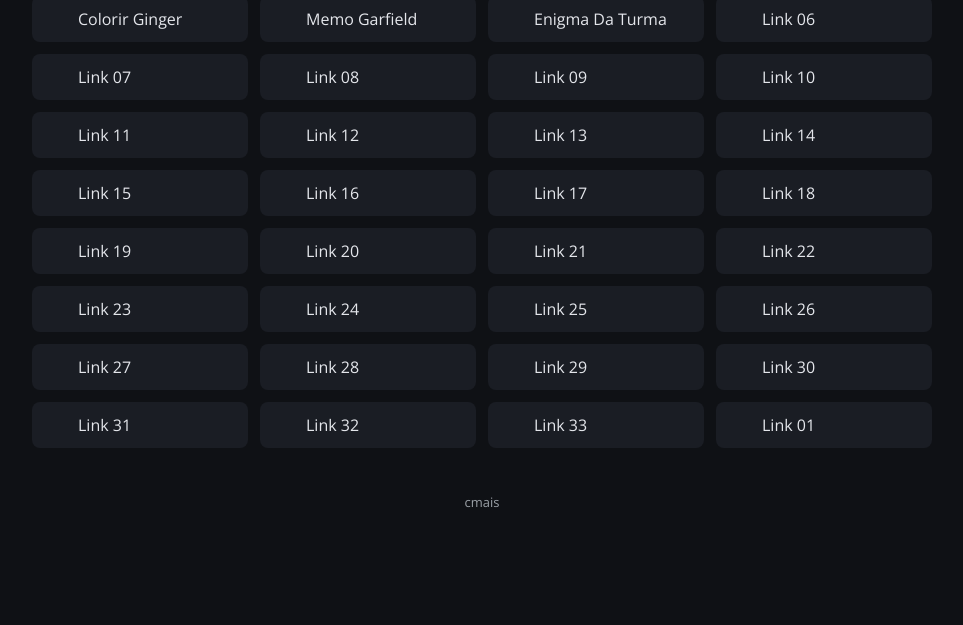
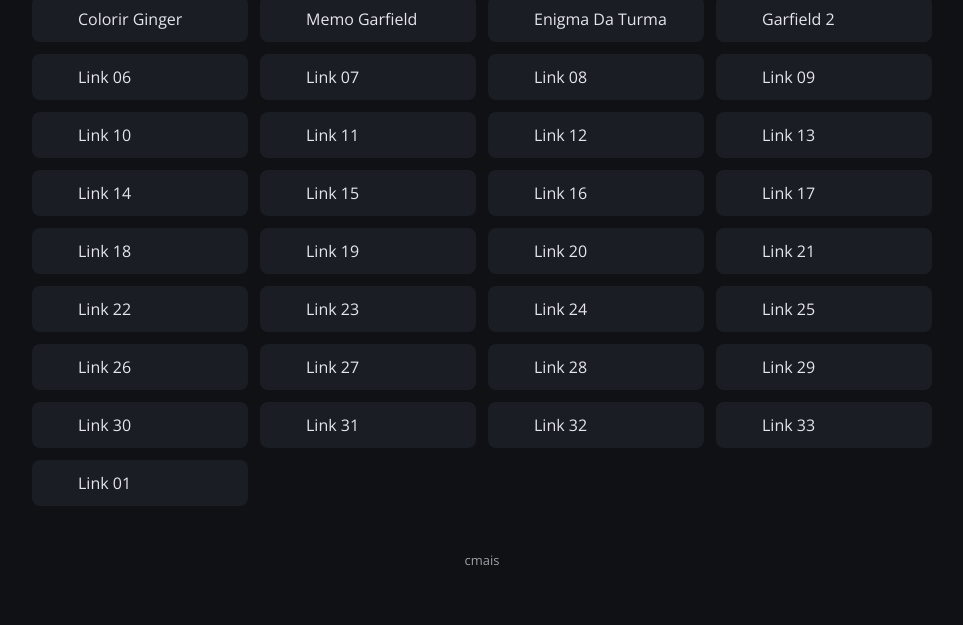
Before and after one commit to cmais/jogos, a plain HTML site: page index.html in a window 1280 px wide. Shown: the part 175-800 px from the top of the page, without its empty margins (158-1121 px from the left). Drawn offline with nearby package versions, Linux system fonts and the light colour scheme.

Commit message:
Update index.html
update2

```diff
--- a/index.html
+++ b/index.html
@@ -81,6 +81,7 @@ Flash is Back
 <a href="https://cmais.github.io/jogos/f003.html"><span class="icon-area"></span>Colorir Ginger</a>
 <a href="https://cmais.github.io/jogos/f004.html"><span class="icon-area"></span>Memo Garfield</a>
 <a href="https://cmais.github.io/jogos/f005.html"><span class="icon-area"></span>Enigma Da Turma</a>
+<a href="https://cmais.github.io/jogos/swf2/garfield2.html"><span class="icon-area"></span>Garfield 2</a>
 <a href="#"><span class="icon-area"></span>Link 06</a>
 <a href="#"><span class="icon-area"></span>Link 07</a>
 <a href="#"><span class="icon-area"></span>Link 08</a>
```
